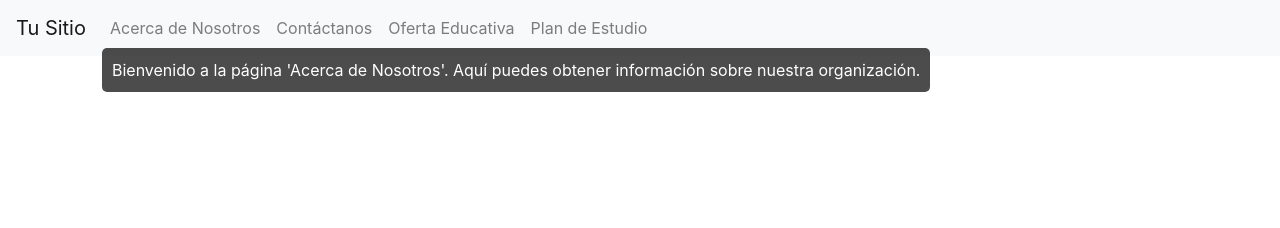
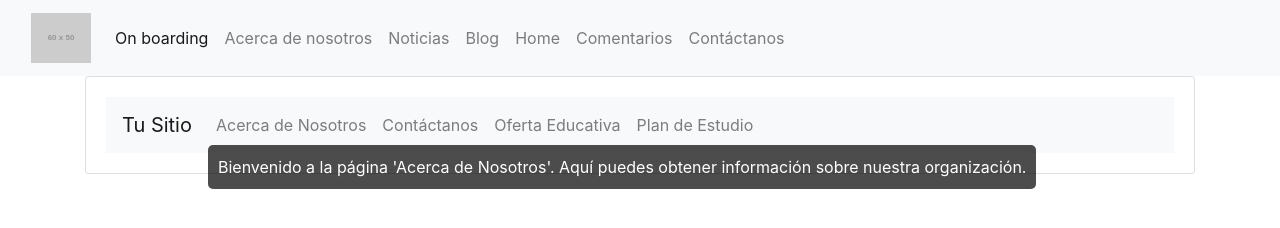
Before and after one commit to ErickM12/canis, a plain HTML site: page view/onboarding.html in a window 1280 px wide. Drawn offline with nearby package versions, Linux system fonts and the light colour scheme; placeholder pictures from the web are drawn by us.

Commit message:
[ADD] Navegacion en aboutus y onboarding

```diff
--- a/view/onboarding.html
+++ b/view/onboarding.html
@@ -23,6 +23,54 @@
 </head>
 <body>
   <nav class="navbar navbar-expand-lg navbar-light bg-light">
+    <div class="container-fluid">
+      <a class="navbar-brand" href="../index.html"
+        ><img src="https://placehold.co/60x50/02ac89/FFF" alt="logotipo"
+      /></a>
+      <button
+        class="navbar-toggler"
+        type="button"
+        data-bs-toggle="collapse"
+        data-bs-target="#navbarSupportedContent"
+        aria-controls="navbarSupportedContent"
+        aria-expanded="false"
+        aria-label="Toggle navigation"
+      >
+        <span class="navbar-toggler-icon"></span>
+      </button>
+      <div class="collapse navbar-collapse" id="navbarSupportedContent">
+        <ul class="navbar-nav me-auto mb-2 mb-lg-0">
+          <li class="nav-item">
+            <a class="nav-link active" href="./onboarding.html">On boarding </a>
+          </li>
+          <li class="nav-item">
+            <a class="nav-link " aria-current="page" href="./aboutus.html">
+              Acerca de nosotros</a
+            >
+          </li>
+          <li class="nav-item">
+            <a class="nav-link" href="./noticias.html">Noticias</a>
+          </li>
+          <li class="nav-item">
+            <a class="nav-link" href="../blog.html">Blog</a>
+          </li>
+          <li class="nav-item">
+            <a class="nav-link" href="./home.html">Home</a>
+          </li>
+          <li class="nav-item">
+            <a class="nav-link" href="./comments.html">Comentarios </a>
+          </li>
+          <li class="nav-item">
+            <a class="nav-link" href="./contactanos.html">Contáctanos </a>
+          </li>
+        </ul>
+      </div>
+    </div>
+  </nav>
+  <div class="container">
+    <div class="card">
+      <card class="card-body">
+        <nav class="navbar navbar-expand-lg navbar-light bg-light">
           <a class="navbar-brand" href="#">Tu Sitio</a>
           <button class="navbar-toggler" type="button" data-toggle="collapse" data-target="#navbarNav" aria-controls="navbarNav" aria-expanded="false" aria-label="Toggle navigation">
               <span class="navbar-toggler-icon"></span>
@@ -44,6 +92,10 @@
               </ul>
           </div>
       </nav>
+      </card>
+    </div>
+  </div>
+
 
     <!-- Contenedor para el recorrido guiado -->
     <div id="recorrido"></div>
```
Also changed, not shown: view/aboutus.html (+46 -0 lines). Lines whose indentation alone changed are shown as unchanged.
